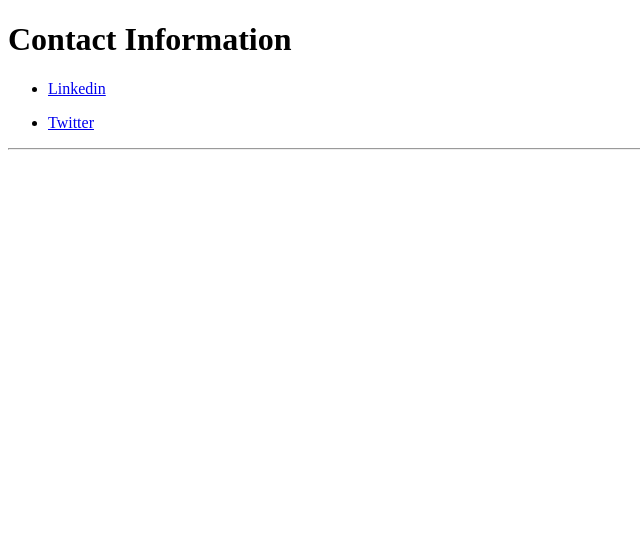
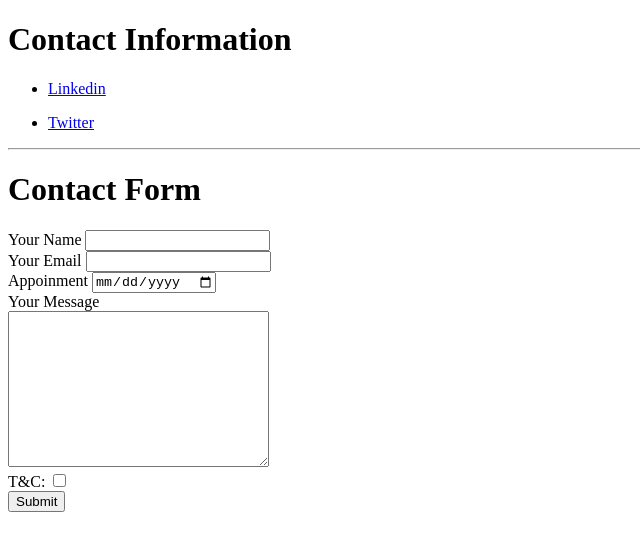
Before and after one commit to quickfrost77/about, a plain HTML site: page contact.html in a window 1280 px wide. Shown: the whole page, without its empty margins (0-640 px from the left). Drawn offline with Linux system fonts and the light colour scheme.

Commit message:
Add files via upload

```diff
--- a/contact.html
+++ b/contact.html
@@ -9,9 +9,20 @@
         <li><p><a href="https://twitter.com/vimal_7_7">Twitter</a></p></li>
     </ul>
     <hr>
+    <h1>Contact Form</h1>
+    <form action="mailto:vimalkanna12@gmail.com" method="post" enctype="text/plain">
+        <label>Your Name</label>
+        <input type="text" name="yourName" id=""><br>
+        <label>Your Email</label>
+        <input type="email" name="yourEmail" id=""><br>
+        <label>Appoinment</label>
+        <input type="date" name="yourAppoinment" id=""><br>
+        <label>Your Message</label><br>
+        <textarea name="yourMessage" id="" cols="30" rows="10"></textarea><br>
+        <label>T&C:</label>
+        <input type="checkbox" name="" id=""><br>
+        <input type="submit">
 
-</head>
-<body>
-
+    </form>
 </body>
 </html>
```
Also changed, not shown: index.html (+2 -2 lines).
